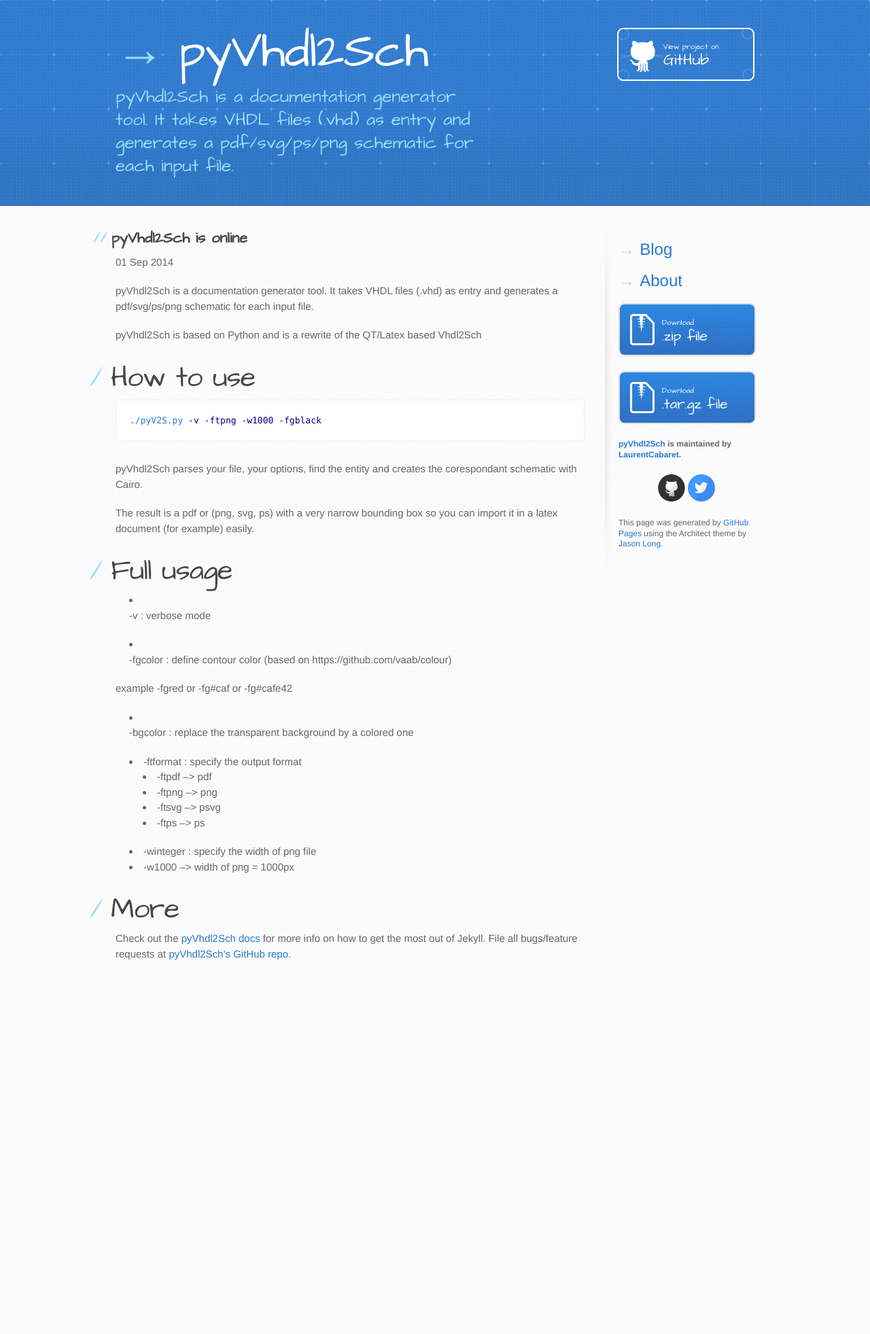
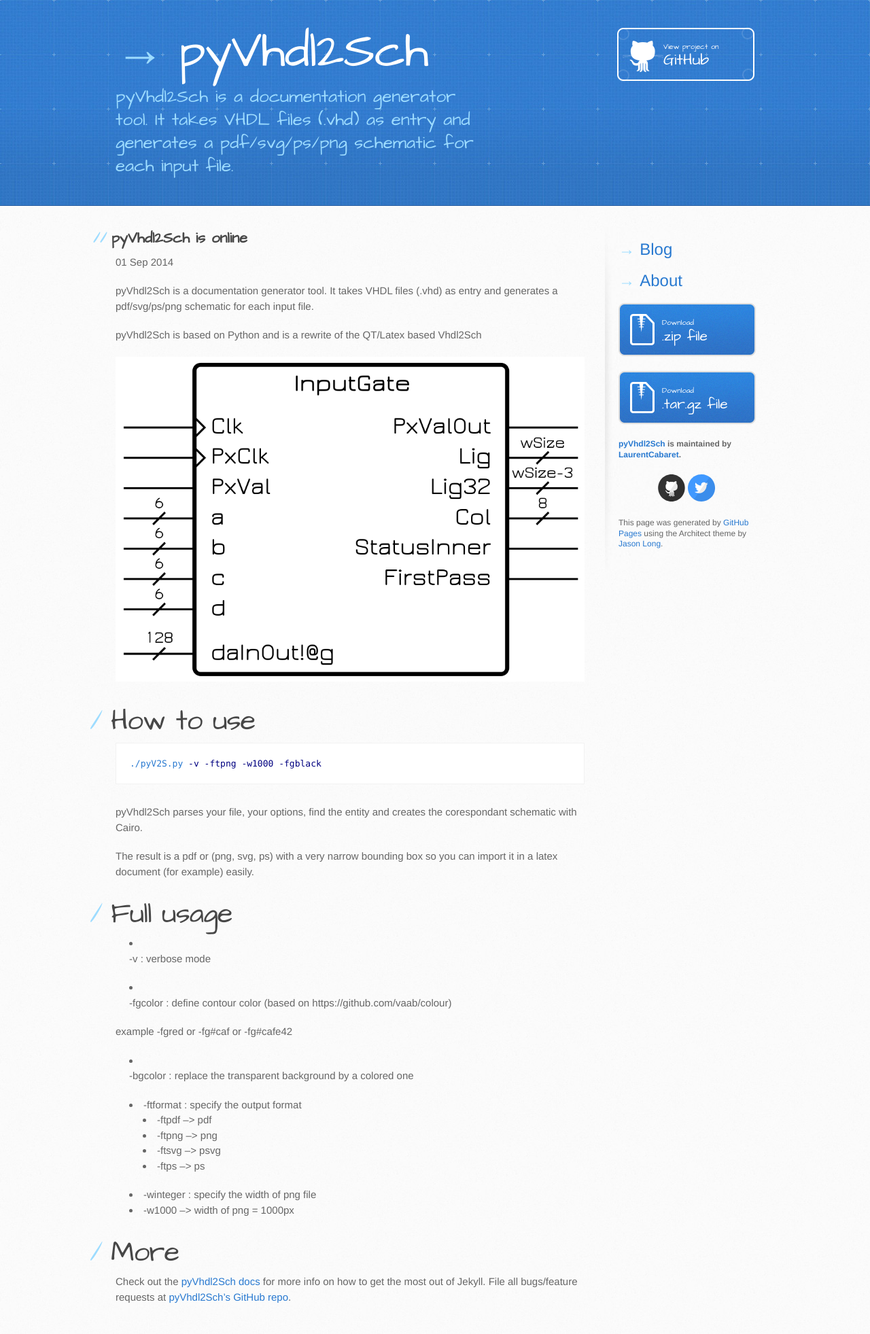
Before and after one commit to LaurentCabaret/pyVhdl2Sch, a Jekyll site: the page built from _posts/2014-01-09-pyVhdl2Sch.md, in a window 1280 px wide. Shown: the whole page at 68% size. Built offline with Jekyll 4.4.1, drawn with Linux system fonts in a browser that asks for light colours; before the commit the page ends 1458 px from its top, so only the background shows below that.

Commit message:
Image added

```diff
--- a/_posts/2014-01-09-pyVhdl2Sch.md
+++ b/_posts/2014-01-09-pyVhdl2Sch.md
@@ -9,6 +9,8 @@
 pyVhdl2Sch is a documentation generator tool. It takes VHDL files (.vhd) as entry and generates a pdf/svg/ps/png schematic for each input file.
 
 pyVhdl2Sch is based on Python and is a rewrite of the QT/Latex based Vhdl2Sch
+
+![output]({{ site.url }}/images/InputGate.png)
 
 How to use
 ==========
```
Also changed, not shown: images/InputGate.png (added).
